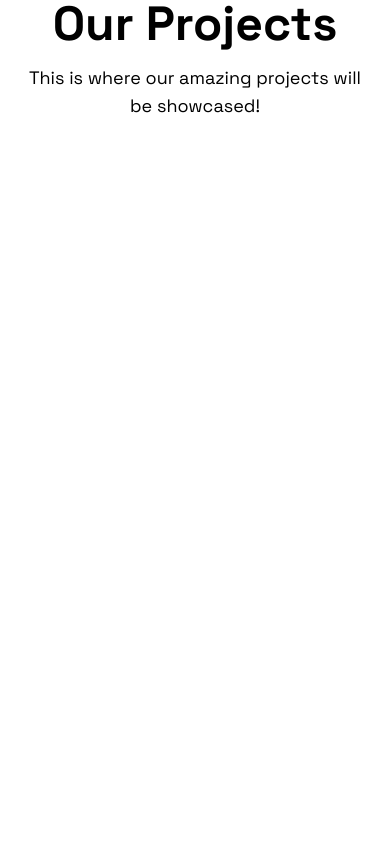
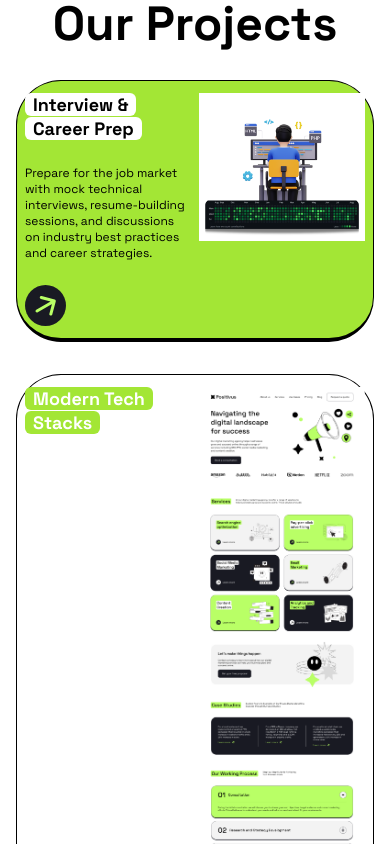
Before and after one commit to vaibhav09981/CodeForge, a Next.js app: page /projects in a window 390 px wide. Shown: the top 844 px of the page. Built offline with nearby package versions, Linux system fonts and the light colour scheme.

Commit message:
CARD SETUP DONE: basically there were cards in the our projects section so tehy needed a fix so they are fixed and also the mobiel responsiveness has been updated too

```diff
--- a/src/app/projects/page.tsx
+++ b/src/app/projects/page.tsx
@@ -1,11 +1,32 @@
 import React from 'react';
+import Card from "../../components/Card";
 
 const ProjectsPage = () => {
   return (
     <div className="px-4">
-      <h1 className="font-bold text-center text-5xl sticky top-0 z-10 bg-white">Our Projects</h1>
-      {/* Add your project content here */}
-      <p className="text-center mt-4">This is where our amazing projects will be showcased!</p>
+      <h1 className="font-bold text-center text-5xl">Our Projects</h1>
+      <div className="flex flex-col items-center gap-8 mt-8 max-w-5xl mx-auto">
+          <Card
+            title1="Interview &"
+            title2="Career Prep"
+            description="Prepare for the job market with mock technical interviews, resume-building sessions, and discussions on industry best practices and career strategies."
+            titleBgColor="bg-white"
+            bgColor="bg-lime-400"
+            imgUrl="/speaker.png"
+            iconColor="black"
+          />
+          <Card
+            title1="Modern Tech"
+            title2="Stacks"
+            description="Work with the technologies that power the modern web. Get hands-on with cutting-edge tools like React, Next.js, Tailwind CSS, and more."
+            titleBgColor="bg-lime-400"
+            bgColor="bg-gray-900"
+            imgUrl="/desktop-design.png"
+            titleColor="text-white"
+            descriptionColor="text-white"
+            iconColor="white"
+          />
+        </div>
     </div>
   );
 };
--- a/src/components/Card.tsx
+++ b/src/components/Card.tsx
@@ -25,15 +25,15 @@ const Card = ({
 }: CardProps) => {
   return (
     <div
-      className={`grid grid-cols-2 gap-2 px-4 py-12 md:p-12 rounded-[45px] border border-b-4 max-w-xl w-full ${bgColor}`}
+      className={`grid grid-cols-2 gap-2 px-2 py-3 md:py-4 md:px-4 rounded-[45px] border border-b-4 w-full ${bgColor}`}
     >
-      <div className="flex flex-col gap-8 justify-between">
-        <h2 className={`text-xl md:text-2xl font-bold leading-7 ${titleColor}`}>
+      <div className="flex flex-col gap-6 justify-between">
+        <h2 className={`text-lg md:text-xl font-bold leading-6 ${titleColor}`}>
           <span className={`px-2 rounded-md ${titleBgColor}`}>{title1}</span>{" "}
           <br />
           <span className={`px-2 rounded-md ${titleBgColor}`}> {title2}</span>
         </h2>
-        <p className={`text-sm md:text-base ${descriptionColor}`}>{description}</p>
+        <p className={`text-xs md:text-sm ${descriptionColor}`}>{description}</p>
         <button
           className={`flex items-center gap-2 justify-self-end ${
             iconColor === "white" ? "text-white" : "text-black"
@@ -57,7 +57,7 @@ const Card = ({
         <Image
           src={imgUrl}
           alt={`${title1} ${title2}`}
-          width={210}
+          width={140}
           height={0}
           className="w-full h-auto object-cover"
         />
```
